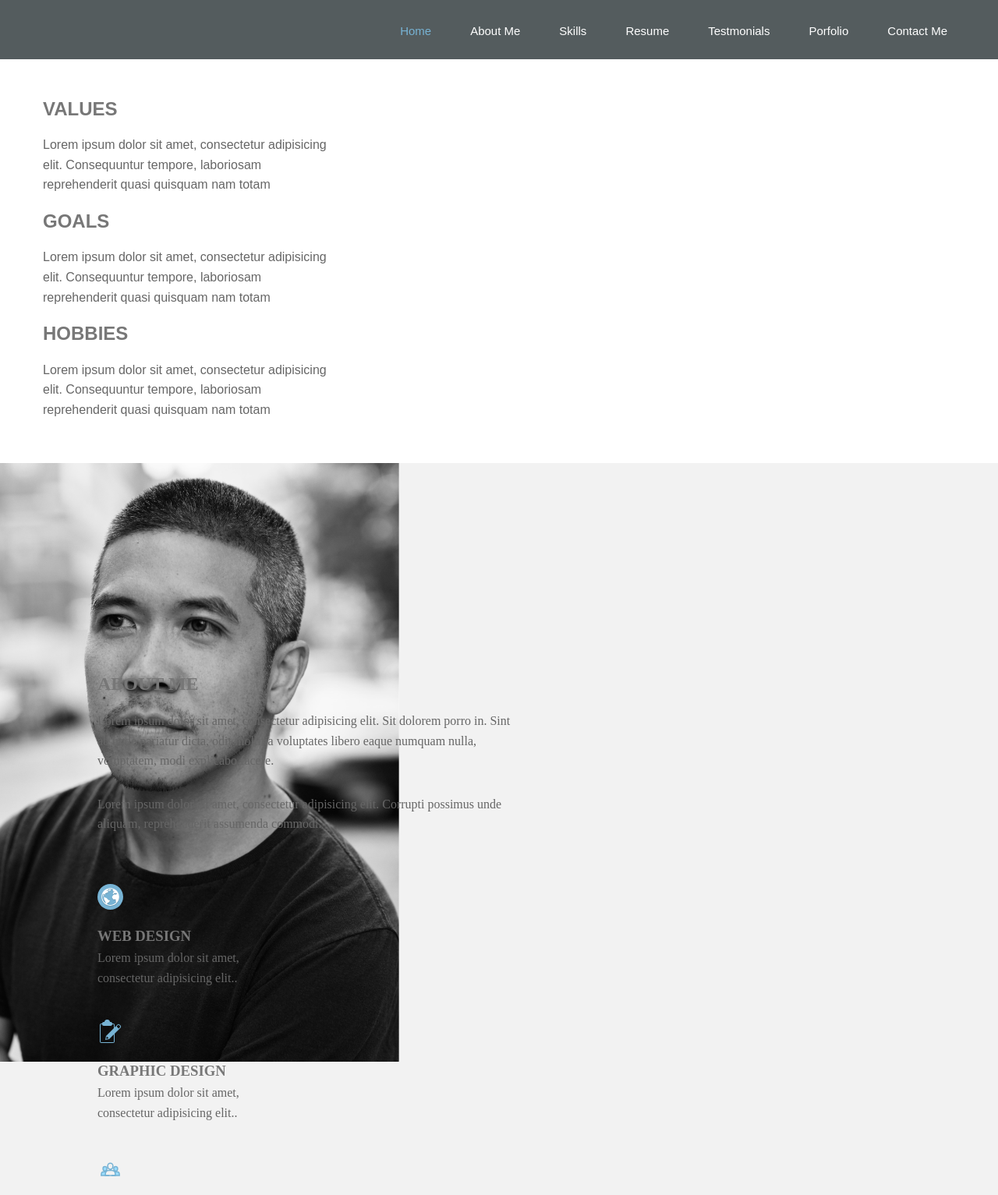
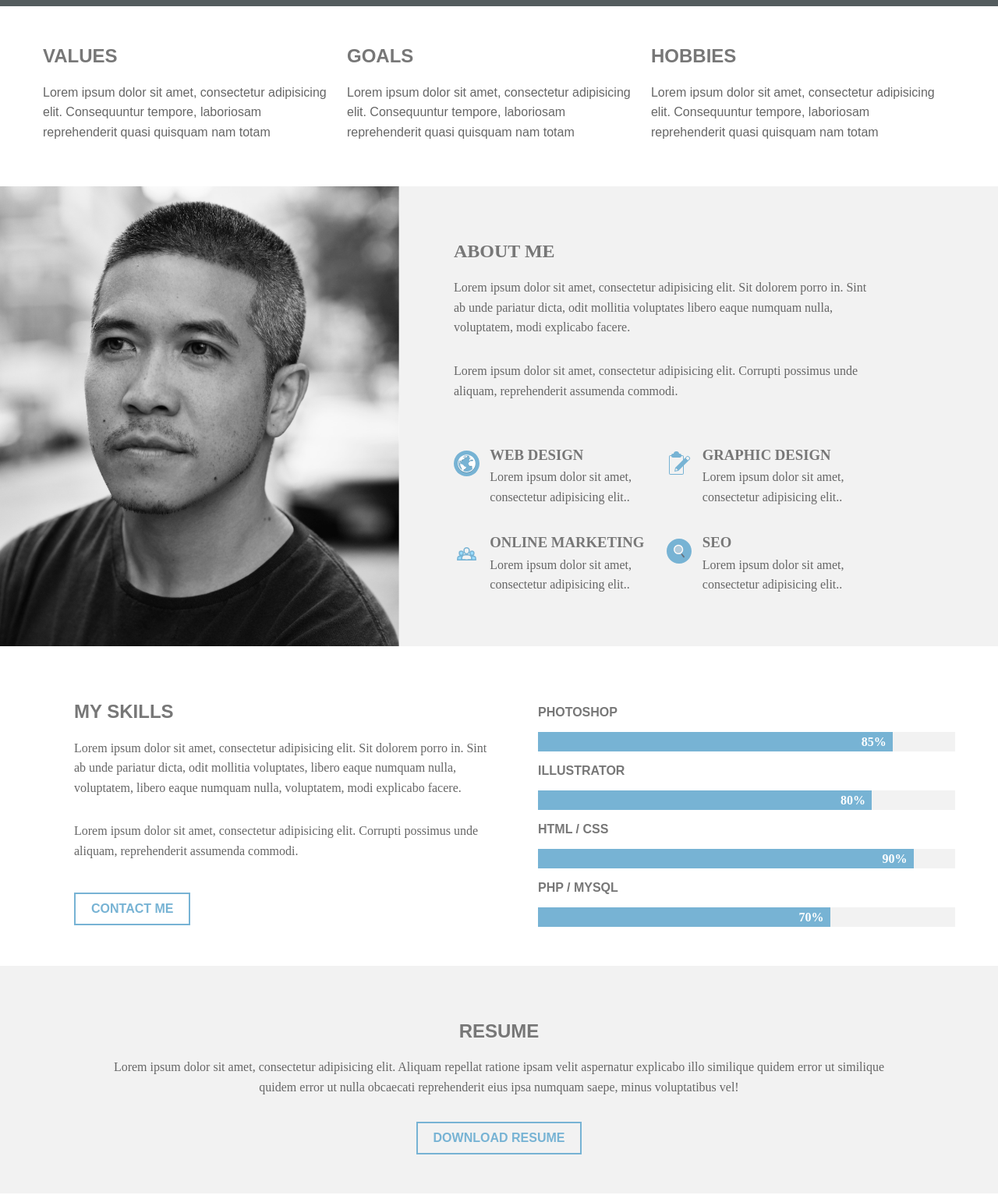
Before and after one commit to KhalidLam/PSD-to-HTML, a plain HTML site: page Design-Site/index.html in a window 1280 px wide. Shown: the part 742-2275 px from the top of the page at 78% size. Drawn offline with Linux system fonts and the light colour scheme.

Commit message:
Update index.html

```diff
--- a/Design-Site/index.html
+++ b/Design-Site/index.html
@@ -17,7 +17,7 @@
 	<div class="header">
 		<div class="slider">
 			<div class="container">
-				<div class="intro">
+				<div class="intro text-center">
 					<h2>Web &amp; Graphic Designer</h2>
 					<button>Learn More</button>
 				</div>
@@ -25,7 +25,7 @@
 		</div>
 		<div id="navbar" class="navbar">
 			<div class="container">
-				<h2>De<span>sign</span></h2>
+				<h2 class="fl-left">De<span>sign</span></h2>
 				<ul>
 					<li class="active"><a href="#">home</a></li>
 					<li><a href="#about_me">about me</a></li>
@@ -47,17 +47,17 @@
 
 		<div class="container">
 
-			<div class="feat">
+			<div class="feat fl-left">
 				<h2>Values</h2>
 				<p>Lorem ipsum dolor sit amet, consectetur adipisicing elit. Consequuntur tempore, laboriosam
 					reprehenderit quasi quisquam nam totam </p>
 			</div>
-			<div class="feat">
+			<div class="feat fl-left">
 				<h2>Goals</h2>
 				<p>Lorem ipsum dolor sit amet, consectetur adipisicing elit. Consequuntur tempore, laboriosam
 					reprehenderit quasi quisquam nam totam </p>
 			</div>
-			<div class="feat">
+			<div class="feat fl-left">
 				<h2>Hobbies</h2>
 				<p>Lorem ipsum dolor sit amet, consectetur adipisicing elit. Consequuntur tempore, laboriosam
 					reprehenderit quasi quisquam nam totam </p>
@@ -71,12 +71,12 @@
 
 	<div id="about_me" class="aboutme">
 
-		<div class="img">
+		<div class="img fl-left">
 			<img src="img/aside.jpg" alt="Test">
 		</div>
 
 		<div class="container">
-			<div class="info">
+			<div class="info fl-left">
 				<h2>About Me</h2>
 
 				<p>Lorem ipsum dolor sit amet, consectetur adipisicing elit. Sit dolorem porro in. Sint ab unde pariatur
@@ -86,52 +86,52 @@
 
 				<div class="hobbies">
 
-					<div class="content">
+					<div class="content fl-left">
 
-						<div class="icon">
+						<div class="icon fl-left">
 							<img src="img/aboutme_icons/earth_icon.svg" alt="">
 						</div>
 
-						<div class="text">
+						<div class="text fl-left">
 							<h3>Web Design</h3>
 							<p>Lorem ipsum dolor sit amet, consectetur adipisicing elit..</p>
 						</div>
 
 					</div>
 
-					<div class="content">
+					<div class="content fl-left">
 
-						<div class="icon">
+						<div class="icon fl-left">
 							<img src="img/aboutme_icons/edit_icon.svg" alt="">
 						</div>
 
-						<div class="text">
+						<div class="text fl-left">
 							<h3>Graphic Design</h3>
 							<p>Lorem ipsum dolor sit amet, consectetur adipisicing elit..</p>
 						</div>
 
 					</div>
 
-					<div class="content">
+					<div class="content fl-left">
 
-						<div class="icon">
+						<div class="icon fl-left">
 							<img src="img/aboutme_icons/group_icon.svg" alt="">
 						</div>
 
-						<div class="text">
+						<div class="text fl-left">
 							<h3>Online Marketing</h3>
 							<p>Lorem ipsum dolor sit amet, consectetur adipisicing elit..</p>
 						</div>
 
 					</div>
 
-					<div class="content">
+					<div class="content fl-left">
 
-						<div class="icon">
+						<div class="icon fl-left">
 							<img src="img/aboutme_icons/seo_icon.svg" alt="">
 						</div>
 
-						<div class="text">
+						<div class="text fl-left">
 							<h3>SEO</h3>
 							<p>Lorem ipsum dolor sit amet, consectetur adipisicing elit..</p>
 						</div>
@@ -150,7 +150,7 @@
 
 	<div id="skills" class="my-skills">
 		<div class="container">
-			<div class="skills">
+			<div class="skills fl-left">
 				<h2>My Skills</h2>
 				<p>Lorem ipsum dolor sit amet, consectetur adipisicing elit. Sit dolorem porro in. Sint ab unde pariatur
 					dicta, odit mollitia voluptates, libero eaque numquam nulla, voluptatem, libero eaque numquam nulla,
@@ -159,7 +159,7 @@
 					reprehenderit assumenda commodi.</p>
 				<button class="my-button">Contact Me</button>
 			</div>
-			<div class="progress">
+			<div class="progress fl-left">
 				<div class="technique">
 					<h3>Photoshop</h3>
 					<div>
@@ -192,7 +192,7 @@
 
 	<!-- Start Resume -->
 
-	<div id="resume" class="resume">
+	<div id="resume" class="resume text-center">
 		<div class="container">
 			<h2>Resume</h2>
 			<p>Lorem ipsum dolor sit amet, consectetur adipisicing elit. Aliquam repellat ratione ipsam velit aspernatur
@@ -210,7 +210,7 @@
 
 	<div class="my-education">
 		<div class="container">
-			<div class="main">
+			<div class="main fl-left">
 				<h2>My Education</h2>
 				<p>Lorem ipsum dolor sit amet, consectetur adipisicing elit. Iste, nihil provident minima quos itaque
 					perspiciatis quibusdam nam quisquam numquam distinctio quae, facere illum, aspernatur quas? Ab,
@@ -218,7 +218,7 @@
 				<p>Lorem ipsum dolor sit amet, consectetur adipisicing elit. Iste, nihil provident minima quos itaque
 					perspiciatis quibusdam nam quae</p>
 			</div>
-			<div class="exp">
+			<div class="exp fl-left">
 
 				<div class="certification">
 					<h3>Graphic Design Diploma</h3>
@@ -243,7 +243,7 @@
 			</div>
 			<div class="clearfix"></div>
 			<hr>
-			<div class="main">
+			<div class="main fl-left">
 				<h2>Work Experience</h2>
 				<p>Lorem ipsum dolor sit amet, consectetur adipisicing elit. Iste, nihil provident minima quos itaque
 					perspiciatis quibusdam nam quisquam numquam distinctio quae, facere illum, aspernatur quas? Ab,
@@ -251,7 +251,7 @@
 				<p>Lorem ipsum dolor sit amet, consectetur adipisicing elit. Iste, nihil provident minima quos itaque
 					perspiciatis quibusdam nam quae</p>
 			</div>
-			<div class="exp">
+			<div class="exp fl-left">
 
 				<div class="certification">
 					<h3>Lead web designer</h3>
@@ -291,7 +291,7 @@
 
 	<!-- Start Testmonials -->
 
-	<div id="testmonials" class="testmonials">
+	<div id="testmonials" class="testmonials text-center">
 		<div class="container">
 			<q>
 				Lorem ipsum dolor sit amet, consectetur adipisicing elit. Aliquam repellat ratione ipsam velit
@@ -300,7 +300,7 @@
 				voluptatibus vel.
 			</q>
 			<h3>John Stone</h3>
-			<ul>
+			<ul class="text-center">
 				<li></li>
 				<li class="active"></li>
 				<li></li>
@@ -313,7 +313,7 @@
 
 	<!-- Start Portfolio -->
 
-	<div id="portfolio" class="portfolio">
+	<div id="portfolio" class="portfolio text-center">
 		<div class="container">
 			<h2 class="portfolio_title">Portfolio</h2>
 			<p class="portfolio_paragraph">Lorem ipsum dolor sit amet, consectetur adipisicing elit. Distinctio magni
@@ -340,7 +340,7 @@
 
 	<div id="contact_me" class="contact">
 		<div class="container">
-			<div class="contact-me">
+			<div class="contact-me fl-left">
 				<h2>Contact Me</h2>
 				<p>Lorem ipsum dolor sit amet, consectetur adipisicing elit. Iste, nihil provident minima quos itaque
 					perspiciatis quibusdam nam quisquam numquam distinctio quae, facere illum, aspernatur quas? Ab,
@@ -355,7 +355,7 @@
 				<p><span>Phone: </span>1-306-222-2323</p>
 			</div>
 
-			<div class="form">
+			<div class="form fl-left">
 				<form>
 					<label for="name">Name *</label>
 					<input type="text" name="name">
@@ -375,7 +375,7 @@
 
 	<!-- Start Footer -->
 
-	<div class="footer">
+	<div class="footer text-center">
 		<div class="container">
 			<span>Copyright &copy; 2014 Focal - Built with Passion</span>
 			<ul>
@@ -394,10 +394,6 @@
 	<!-- JS for sticky navbar  -->
 	<script src="js/app.js"></script>
 
-	<!-- Source
-		https://www.youtube.com/watch?v=ZIH1M3Nx5oU&list=PLDoPjvoNmBAxzmjuEpKP8r4sVWEtFvKoq&index=8
-	-->
-
 
 </body>
 
```
